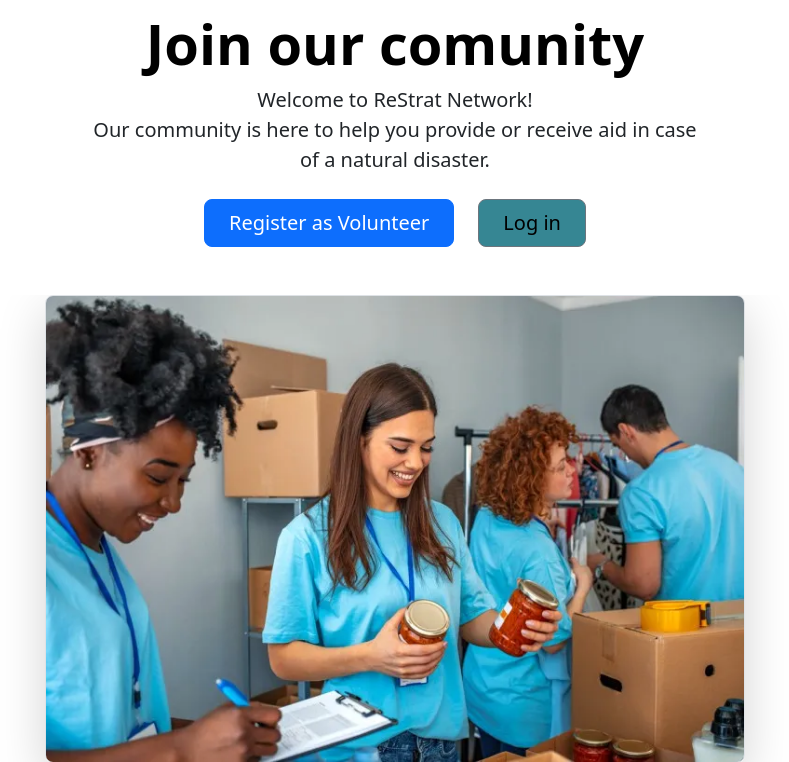
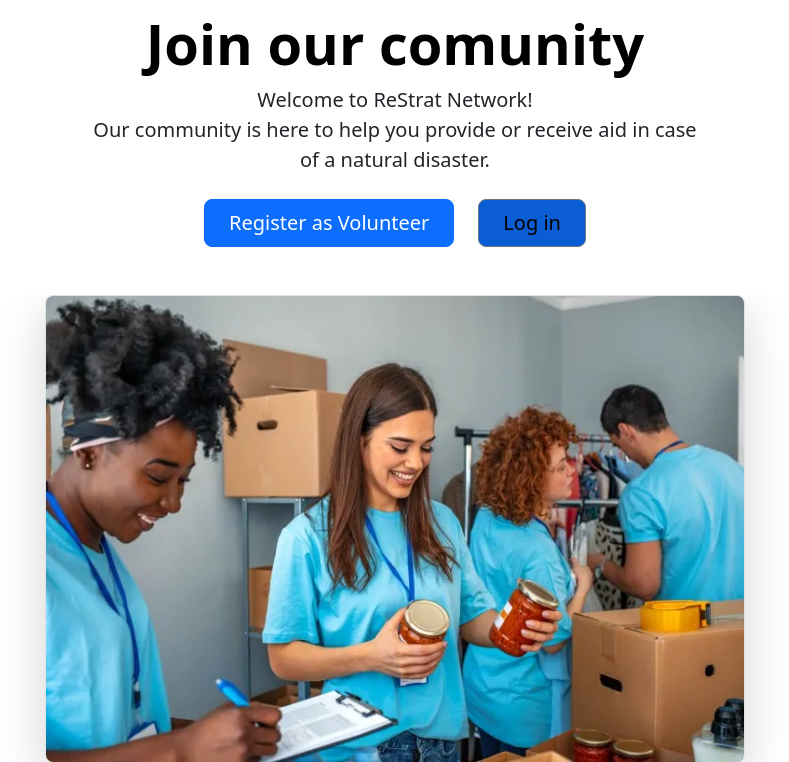
Before and after one commit to chryssa-pat/ReStrat, a PHP site: page /main.html in a window 1280 px wide, with the pointer over the restyled element. Shown: the part 162-924 px from the top of the page, without its empty margins (245-1034 px from the left). Run offline with PHP 8.4, Linux system fonts and the light colour scheme.

Commit message:
Update main.css

```diff
--- a/css/main.css
+++ b/css/main.css
@@ -6,7 +6,7 @@
 }
 
 .login:hover {
-        background-color: #368693;
+        background-color: rgb(11, 93, 212);
 }
 
 .text{
```
